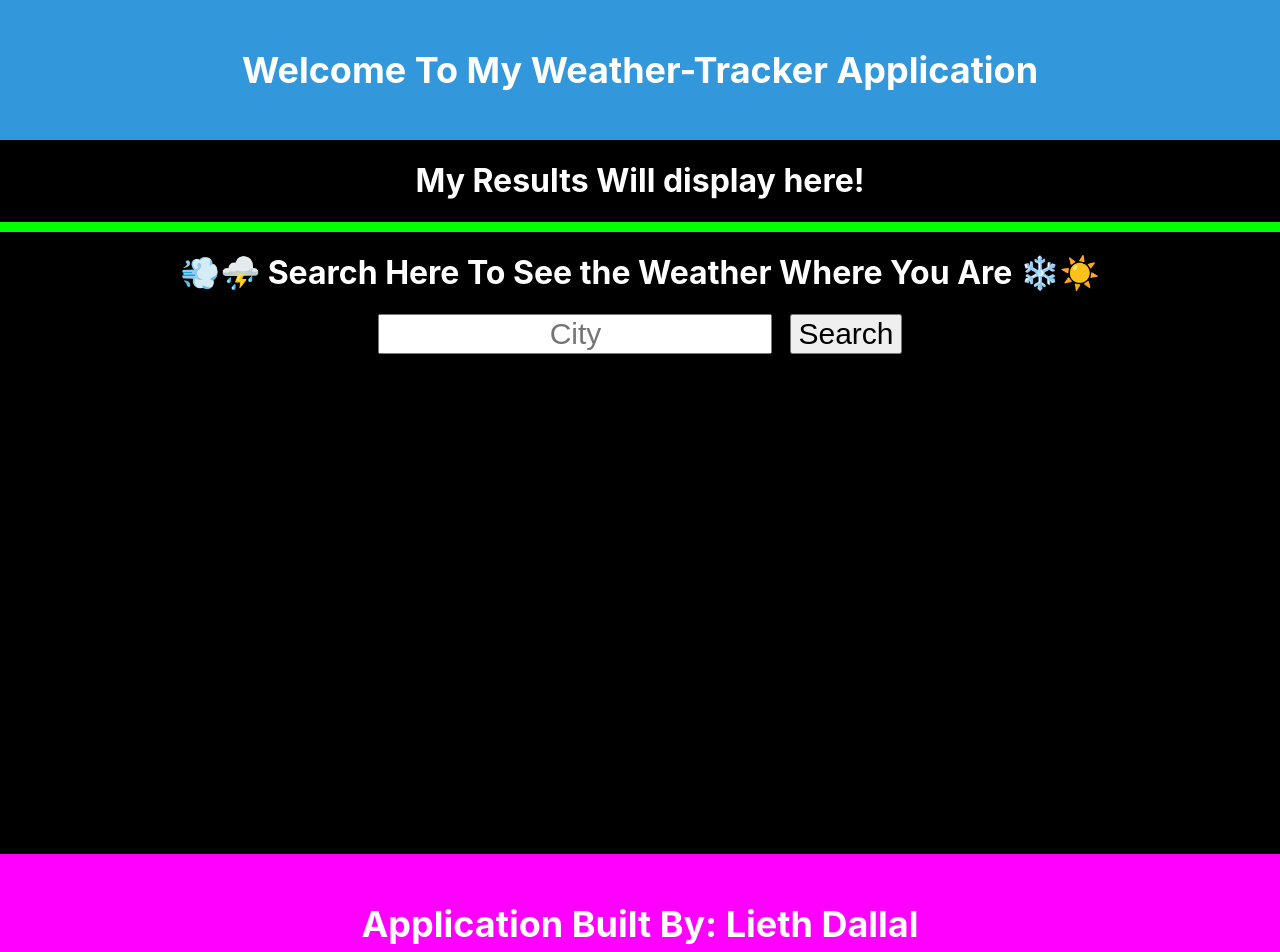
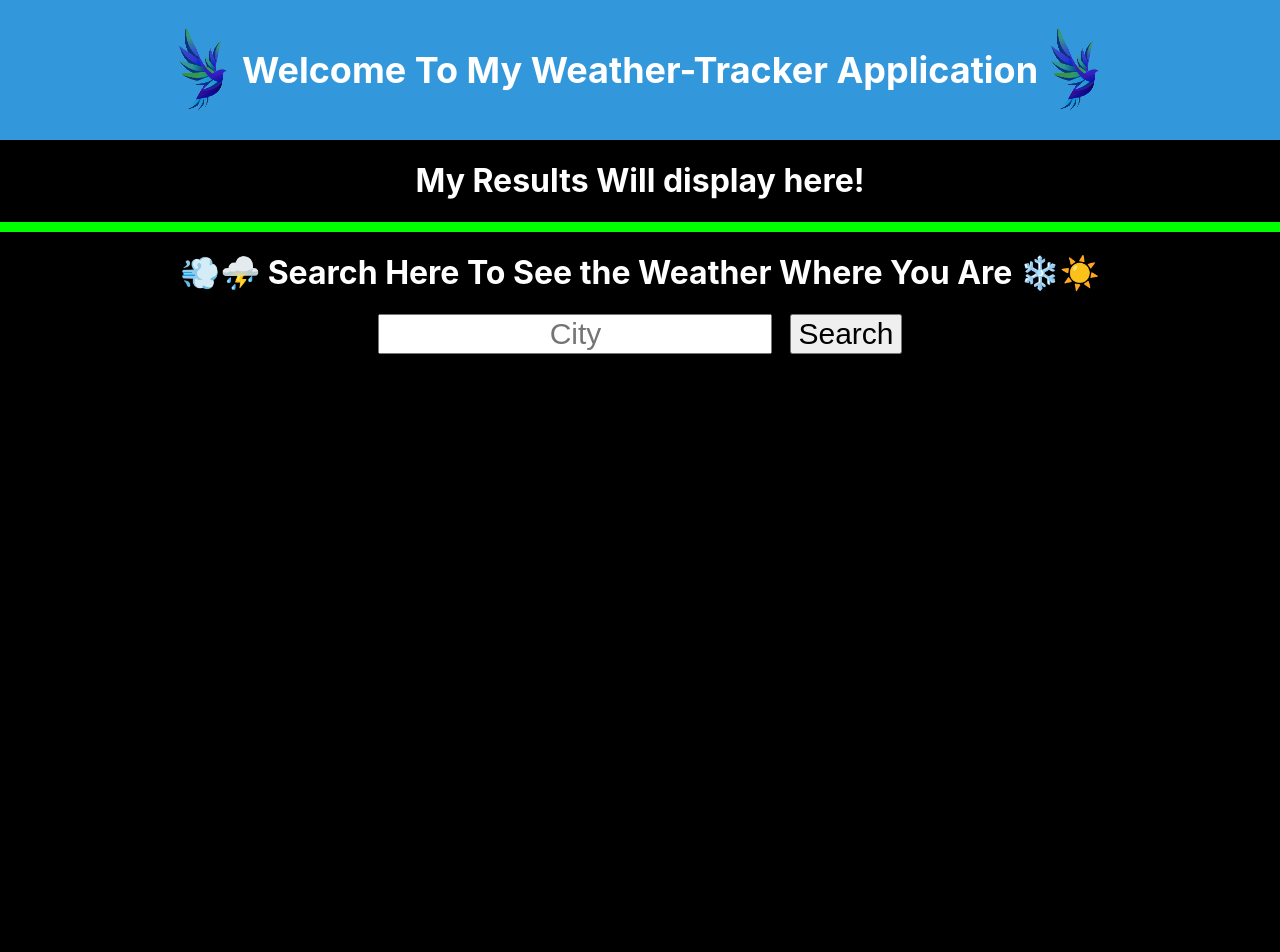
Before and after one commit to liethdallal/Project-3-SkyMap-Connect, a React (Create React App) app: page / in a window 1280 px wide. Shown: the top 952 px of the page. Built offline with nearby package versions, Linux system fonts and the light colour scheme.

Commit message:
Some more styling will begin API implementation tommorow

```diff
--- a/src/components/Footer.css
+++ b/src/components/Footer.css
@@ -10,6 +10,6 @@
     text-align: center;
     font-size: 18px;
     line-height: 1.5;
-    margin-top: 500px;
+    margin-top: 750px;
 
   }
--- a/src/components/Header.css
+++ b/src/components/Header.css
@@ -12,3 +12,10 @@
   line-height: 1.5;
   margin: 0px;
   }
+#logo {
+margin: 0px;
+padding: 0px;
+height: 100px;
+align-items: left;
+mix-blend-mode:darken;
+}
--- a/src/components/Header.js
+++ b/src/components/Header.js
@@ -1,11 +1,14 @@
 import "./Header.css"
+import logo from "./logo.png"
+
 function Header() {
     return(
     <>
+
         <div id="headerbox">
-
+            <img id="logo" src= {logo} alt="logo" />
             <h1>Welcome To My Weather-Tracker Application</h1>
-
+            <img id="logo" src= {logo} alt="logo" />
         </div>
 
     </>
```
Also changed, not shown: src/components/logo.png (added), 1 other file (tests, documents, lock files or other folders). Lines whose indentation alone changed are shown as unchanged.
